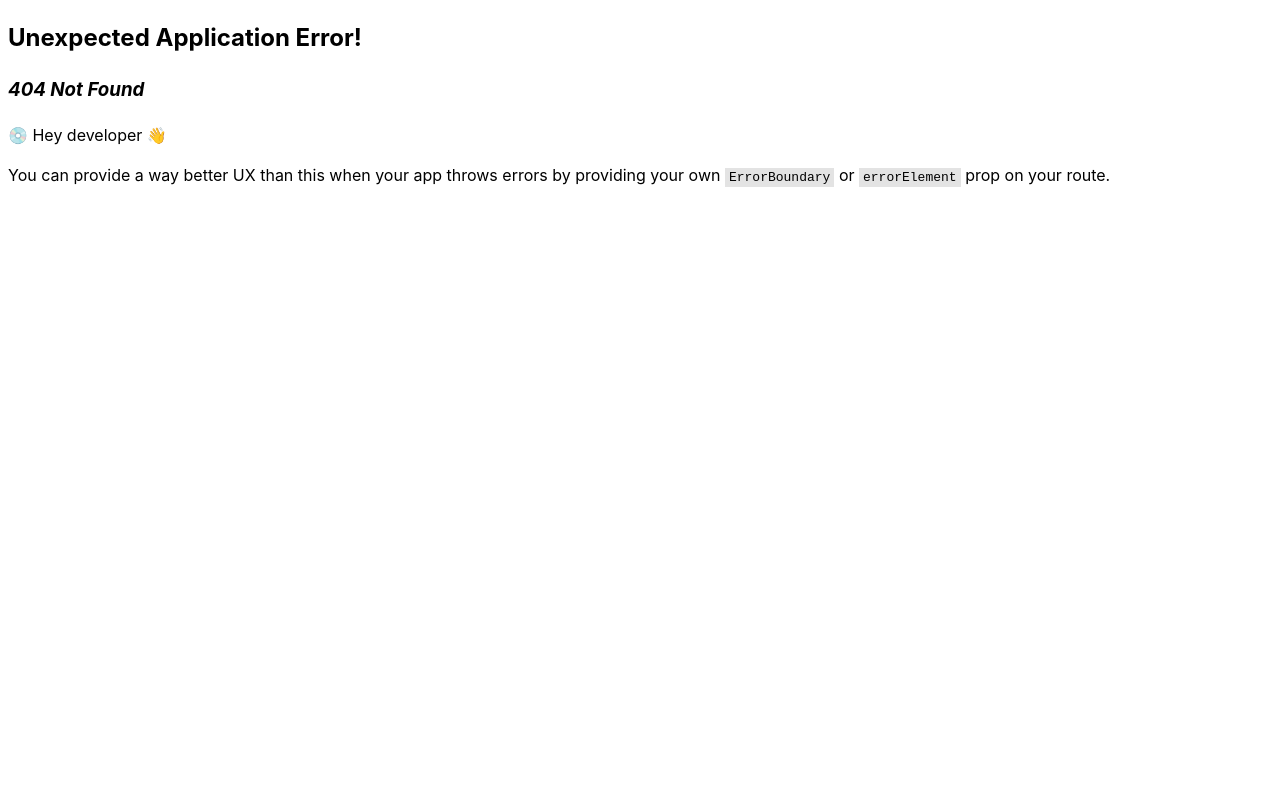
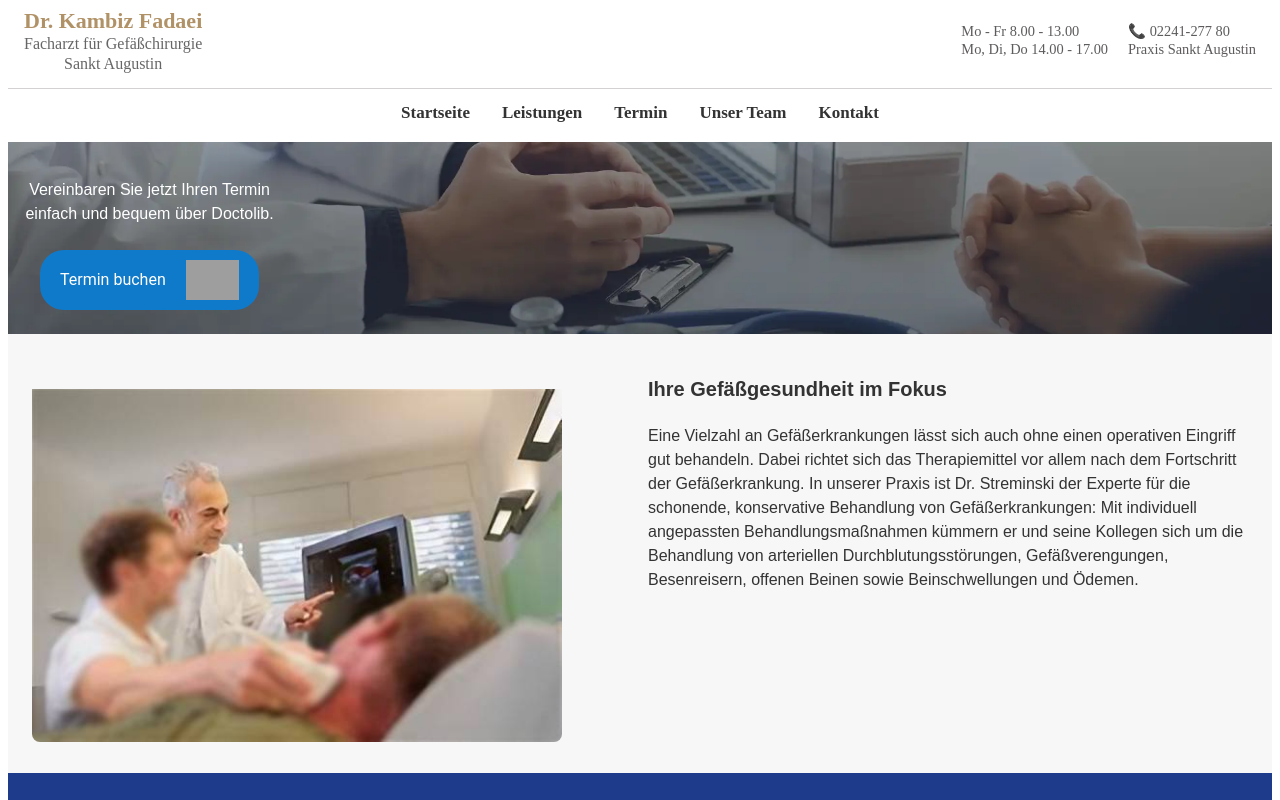
Before and after one commit to Ladan-Mirzaei/gefaesspraxis-fadaei, a React (Vite) app in the folder client/: page /leistungen in a window 1280 px wide. Before the commit this address had no page. Shown: the top 800 px of the page. Built offline with nearby package versions, Linux system fonts and the light colour scheme; grey boxes are pictures that could not be loaded.

Commit message:
Änderung css

```diff
--- a/client/src/App.jsx
+++ b/client/src/App.jsx
@@ -1,4 +1,3 @@
-// https://hausarzt-brs.de/
 import { Outlet } from "react-router-dom";
 import Navbar from "./components/Navbar";
 import Footer from "./components/Footer";
--- a/client/src/components/Footer.jsx
+++ b/client/src/components/Footer.jsx
@@ -5,12 +5,10 @@ export default function Footer() {
   return (
     <div>
       <div className="main-content">
-        {/*  main page  */}
       </div>
 
       <footer className="footer">
         <div className="footer-container">
-          {/* First Row: Left and Right Sections */}
           <div className="footer-first-row">
             {/* Left Section */}
             <div className="footer-left">
--- a/client/src/components/Navbar.jsx
+++ b/client/src/components/Navbar.jsx
@@ -4,6 +4,10 @@ import { NavLink } from "react-router-dom";
 
 function Navbar() {
   const [isOpen, setIsOpen] = useState(false);
+
+  const handleMenuItemClick = () => {
+    setIsOpen(false);
+  };
 
   return (
     <nav className="navbar">
@@ -12,10 +16,25 @@ function Navbar() {
           <span>Dr. Kambiz Fadaei</span>
           <span className="subtitle">Facharzt für Gefäßchirurgie</span>
           <span className="subtitle">Sankt Augustin</span>
-
         </div>
 
-        {/* Hamburger Menu Button - Only visible on small screens */}
+        <div className="info">
+          <div className="info-item">
+            <p>
+              Mo - Fr 8.00 - 13.00 <br /> Mo, Di, Do 14.00 - 17.00
+            </p>
+          </div>
+
+          <div className="info-item">
+            <p>
+              📞 02241-277 80 <br /> Praxis Sankt Augustin
+            </p>
+          </div>
+        </div>
+      </div>
+
+      <div className="nav">
+        {/* Hamburger Menu Button  */}
         <button
           className="hamburger sm:hidden"
           onClick={() => setIsOpen(!isOpen)}
@@ -27,27 +46,30 @@ function Navbar() {
         </button>
 
         <ul className={`nav-links ${isOpen ? "open" : ""}`}>
-        <li>
-          <NavLink to="/">Startseite</NavLink>
-          </li>
-          {/* <li>
-          <NavLink to="/behandlung-gefaesserkrankungen">Krankheitsbilder</NavLink>
+          <li>
+            <NavLink to="/" onClick={handleMenuItemClick}>
+              Startseite
+            </NavLink>
           </li>
           <li>
-          <NavLink to="/behandlung-gefaesserkrankungen">Diagnostik</NavLink>
-          </li>
-           */}
-          <li>
-          <NavLink to="/behandlung-gefaesserkrankungen">Leistungen</NavLink>
+            <NavLink to="/leistungen" onClick={handleMenuItemClick}>
+              Leistungen
+            </NavLink>
           </li>
           <li>
-          <NavLink to="/behandlung-gefaesserkrankungen">Termin</NavLink>
+            <NavLink to="/behandlung-gefaesserkrankungen" onClick={handleMenuItemClick}>
+              Termin
+            </NavLink>
           </li>
           <li>
-            <a href="#team">Unser Team</a>
+            <a href="#team" onClick={handleMenuItemClick}>
+              Unser Team
+            </a>
           </li>
           <li>
-            <a href="#contact">Kontakt</a>
+            <a href="#contact" onClick={handleMenuItemClick}>
+              Kontakt
+            </a>
           </li>
         </ul>
       </div>
--- a/client/src/main.jsx
+++ b/client/src/main.jsx
@@ -3,7 +3,7 @@ import ReactDOM from "react-dom/client";
 import { createBrowserRouter, RouterProvider } from "react-router-dom";
 import App from "./App";
 import Home from "./pages/Home";
-import Service from "./pages/service";
+import Leistungen from "./pages/Leistungen";
 
 const router = createBrowserRouter([
   {
@@ -15,8 +15,8 @@ const router = createBrowserRouter([
         element: <Home />,
       },
       {
-        path: "/behandlung-gefaesserkrankungen",
-        element: <Service />,
+        path: "/leistungen",
+        element: <Leistungen />,
       },
     ],
   },
--- a/client/src/pages/Home.jsx
+++ b/client/src/pages/Home.jsx
@@ -14,19 +14,19 @@ function Home() {
 
       <section className="features">
         <div className="feature">
-          <FaStethoscope size={50} color="#295590" />
+          <FaStethoscope size={30} color="#295590" />
           <p>Vorsorgeuntersuchungen</p>
         </div>
         <div className="feature">
-          <FaUserMd size={50} color="#295590" />
+          <FaUserMd size={30} color="#295590" />
           <p>Häusliche Versorgung</p>
         </div>
         <div className="feature">
-          <FaHospital size={50} color="#295590" />
+          <FaHospital size={30} color="#295590" />
           <p>Diagnostik</p>
         </div>
         <div className="feature">
-          <FaHeartbeat size={50} color="#295590" />
+          <FaHeartbeat size={30} color="#295590" />
           <p>Krankheitsbilder</p>
         </div>
       </section>
@@ -38,27 +38,18 @@ function Home() {
 
   <div className="text-container">
     <h1>
-      Dr. Kambiz Fadaei - Facharzt für Gefäßchirurgie und Endovaskuläre
-      Chirurgie
+    Herzlich willkommen in Ihrer Praxis für Gefäßmedizin
+
     </h1>
 
     <p>
-      Herzlich willkommen in unserer Praxis für Gefäßchirurgie und
-      endovaskuläre Chirurgie. Unser Team bietet Ihnen modernste
-      medizinische Versorgung und individuelle Betreuung in allen Bereichen
-      der Gefäßmedizin. Wir sind spezialisiert auf die Diagnose und
-      Behandlung von Erkrankungen der Blutgefäße und Lymphgefäße.
+    Gesunde Gefäße sind essenziell für Ihr Wohlbefinden und Ihre Lebensqualität. In unserer spezialisierten Praxis für Gefäßchirurgie und Endovaskuläre Chirurgie bieten wir Ihnen eine präzise Diagnostik, modernste Behandlungsmethoden und eine persönliche Betreuung auf höchstem medizinischen Niveau.
     </p>
     <p>
-      Zu unseren Leistungen gehören unter anderem die Behandlung von
-      Krampfadern, Arterienerkrankungen, Aneurysmen sowie minimalinvasive
-      endovaskuläre Eingriffe. Unser Ziel ist es, Ihnen eine erstklassige
-      medizinische Versorgung und persönliche Betreuung auf höchstem Niveau
-      zu bieten.
+    <strong>Dr. Kambiz Fadaei und sein erfahrenes Team</strong> begleiten Sie kompetent bei der Behandlung von arteriellen und venösen Gefäßerkrankungen – von Krampfadern über Durchblutungsstörungen bis hin zu minimalinvasiven Gefäßeingriffen. Unsere Philosophie: individuelle Therapie, schonende Verfahren und nachhaltige Prävention.
     </p>
     <p>
-      Ihre Gesundheit und Ihr Wohlbefinden stehen bei uns an erster Stelle.
-      Wir freuen uns darauf, Sie in unserer Praxis begrüßen zu dürfen!
+    Ob Routineuntersuchung oder spezialisierte Therapie – wir stehen Ihnen mit Fachwissen, innovativen Methoden und einer patientenorientierten Beratung zur Seite. Vereinbaren Sie noch heute einen Termin und lassen Sie uns gemeinsam für Ihre Gefäßgesundheit sorgen.
     </p>
   </div>
 </section>
--- a/client/src/pages/service.jsx
+++ b/client/src/pages/Leistungen.jsx
@@ -1,5 +1,7 @@
 import Slider from "../components/Slider";
 import "../styles/Home.css";
+import "../styles/Leistung.css";
+
 import {
   FaStethoscope,
   FaUserMd,
@@ -12,7 +14,7 @@ function behandlung_Gefaesserkrankungen() {
     <div className="home">
       <Slider />
 
-      <section className="features">
+      {/* <section className="features">
         <div className="feature">
           <FaStethoscope size={50} color="#295590" />
           <p>Vorsorgeuntersuchungen</p>
@@ -29,19 +31,17 @@ function behandlung_Gefaesserkrankungen() {
           <FaHeartbeat size={50} color="#295590" />
           <p>Kardiologie</p>
         </div>
-      </section>
+      </section> */}
 
-      {/* Willkommen-Text-Bereich */}
       <section className="welcome-section">
   <div className="image-container">
-    <img src="images.jpeg" alt="Dr. Kambiz Fadaei" />
+    <img src="leistung.jpg" alt="Dr. Kambiz Fadaei" />
   </div>
 
   <div className="text-container">
-    <h1>
-    Konservative Therapien zur Behandlung von Besenreisern, offenen Beinen und Co.
-
-    </h1>
+    <h3>
+    Ihre Gefäßgesundheit im Fokus
+    </h3>
 
     <p>
     Eine Vielzahl an Gefäßerkrankungen lässt sich auch ohne einen operativen Eingriff
@@ -51,7 +51,7 @@ function behandlung_Gefaesserkrankungen() {
      kümmern er und seine Kollegen sich um die Behandlung von arteriellen Durchblutungsstörungen,
      Gefäßverengungen, Besenreisern, offenen Beinen sowie Beinschwellungen und Ödemen.
     </p>
-    <h1>Operative Therapien zur Krampfadern Behandlung</h1>
+    {/* <h1>Operative Therapien zur Krampfadern Behandlung</h1>
 
     <p>
     Viele Patienten kommen mit dem Wunsch ihre Krampfadern behandeln zu lassen in das Gefäßzentrum am Rudolfplatz in Köln. Damit sind sie bei uns in den besten Händen – als Gefäßspezialisten haben wir schon viele tausend Krampfaderoperationen erfolgreich durchgeführt. Die operative Krampfadern Behandlung gehört heute zu den Routineeingriffen und wird in der Praxis ambulant durchgeführt. Die angebotenen  modernen und minimalinvasiven Therapieverfahren VenaSeal, Venous Closure Fast, Stripping, CHIVA und Mikroschaum-Sklerosierung machen eine äußerst sichere und schonende Entfernung der Krampfadern möglich. Gerne beraten Sie Dr. Müller und Kollegen im Vorfeld zu der individuell passenden Behandlungsmethode.
@@ -62,13 +62,12 @@ function behandlung_Gefaesserkrankungen() {
 
     <p>
     Sie benötigen einen Port oder leiden unter einem Leistenbruch? Neben der konservativen und operativen Behandlung von Gefäßerkrankungen, kümmern wir uns im Gefäßzentrum am Rudolfplatz in Köln auch kurzfristig um die Implantation eines venösen Dauerverweilsystems (Port). Zusätzlich führen wir im angegliederten Hernienzentrum Rudolfplatz Leistenbruch-Operationen kompetent durch.
-    </p>
+    </p> */}
   </div>
 </section>
 
 
 
-      {/* Zitat-Bereich */}
 
     </div>
   );
--- a/client/src/styles/Home.css
+++ b/client/src/styles/Home.css
@@ -5,7 +5,7 @@
 }
 
 .slider {
-  height: 300px;
+  height: 160px;
   background: url("../images/medical-home-5676.webp") center/cover no-repeat;
   display: flex;
   justify-content: flex-start;
@@ -77,16 +77,18 @@
   display: flex;
   justify-content: space-around;
   text-align: center;
-  margin: 2rem 0;
+  margin: 1rem 0;
   flex-wrap: wrap;
-  gap: 2rem;
+  gap: 1rem;
+
 }
 
 .feature {
+
   display: flex;
   flex-direction: column;
   align-items: center;
-  width: 100%;
+   /* width: 100%;  */
   max-width: 200px;
 }
 
@@ -103,8 +105,9 @@
   display: flex;
   align-items: center;
   justify-content: space-between;
-  padding: 24px;
+  padding: 20px 24px 24px 24px;
   gap: 20px;
+  align-items: flex-start;
 }
 
 .image-container {
@@ -115,11 +118,18 @@
   width: 89%;
   height: auto;
   border-radius: 8px;
+  padding-top: 30px;
+  margin-top: 5px;
+  align-items: flex-start;
+
 }
 
 .text-container {
   flex: 2;
   max-width: 600px;
+  padding: 0px;
+
+
 }
 
 .text-container h1 {
@@ -131,6 +141,7 @@
   font-size: 16px;
   line-height: 1.5;
   margin-bottom: 16px;
+
 }
 
 
@@ -186,20 +197,28 @@
   }
   .welcome-section p {
     font-size: 0.95rem;
+    width: 100%;
+
   }
   .welcome-section {
     display: flex;
     flex-direction: column;
     margin: 10px;
+
   }
   .image-container img {
     width: 100%;
+    padding-top: 0px;
+
 
   }
+  .text-container {
+    max-width: 1000px;
+}
 
 }
 
-@media (max-width: 1024px) {
+@media (min-width: 1024px) and (max-width: 1024px) {
   .quote-box p {
     font-size: 1.25rem;
   }
@@ -218,6 +237,8 @@
   .text-container {
     flex: 1;
     max-width: 600px;
+    padding-top: 9px;
+
 }
   .image-container {
     flex: 1;
@@ -230,6 +251,11 @@
   }
   .welcome-section {
     display: flex;
+    padding: 0;
+    margin: 0px;
+    padding: 13px;
+
+
 
   }
   .image-container img {
@@ -237,10 +263,7 @@
     height: 100%;
 
   }
-  .welcome-section {
 
-    padding: 4px;
-  }
 
 
 }
--- /dev/null
+++ b/client/src/styles/Leistung.css
@@ -0,0 +1,3 @@
+h3{
+    font-size: 20px;
+}
--- a/client/src/styles/Navbar.css
+++ b/client/src/styles/Navbar.css
@@ -1,46 +1,66 @@
-/* Navbar Container */
 .navbar {
   background-color: white;
-  box-shadow: 0 2px 5px rgba(0, 0, 0, 0.1);
-  position: fixed;
+  /* box-shadow: 0 2px 5px rgba(0, 0, 0, 0.1); */
+  /* position: fixed; */
   width: 100%;
   top: 0;
-  z-index: 10;
+  /* z-index: 10; */
 }
 
 .navbar-container {
   display: flex;
   justify-content: space-between;
   align-items: center;
-  max-width: 1200px;
+  /* max-width: 1200px; */
   margin: 0 auto;
-  padding: 0.5rem 1rem;
+  padding: 0rem 1rem;
+  font-size: 15px;
+  font-weight: normal;
+
 }
 
-/* Logo */
 /* .logo {
   font-size: 1.5rem;
   font-weight: bold;
   color: #b19267;
 } */
 .logo {
-  font-family: "Playfair Display", serif; /* Matches the font */
-  font-size: 22px; /* Desktop size */
-  font-weight: normal; /* Regular font weight */
-  line-height: 1.2; /* Adjusted for proper spacing */
-  text-align: center; /* Center-align the text */
-  color: #b19267; /* Adjust based on the logo color */
-  font-weight: bold; /* Lighter font for the subtitle */
+  font-family: "Playfair Display", serif;
+  font-size: 22px;
+  font-weight: normal;
+  line-height: 1.2;
+  text-align: center;
+  color: #b19267;
+  font-weight: bold;
 }
 
 .logo .subtitle {
-  font-size: 1rem; /* Smaller font size for the subtitle */
-  font-weight: normal; /* Lighter font for the subtitle */
-  color: #666666; /* Different color for the subtitle */
-  display: block; /* Ensure the subtitle appears on a new line */
+  font-size: 1rem;
+  font-weight: normal;
+  color: #666666;
+  display: block;
 }
 
-/* Hamburger Button - Only shown on small devices */
+.info {
+  display: flex;
+  gap: 20px;
+}
+
+.info-item {
+  display: flex;
+  align-items: center;
+  gap: 8px;
+  font-family: "Playfair Display", serif;    line-height: 18px;
+  font-size: 0.9rem;
+  font-weight: normal;
+  color: #5d5b5b;
+}
+
+.info-item img {
+  height: 20px;
+}
+
+
 .hamburger {
   background: none;
   border: none;
@@ -50,17 +70,18 @@
   gap: 0.3rem;
   padding: 0;
   outline: none;
-  margin-top: 0;
+  padding-bottom: 10px;
+  margin-left: auto;
 }
+
 
 .line {
   width: 25px;
   height: 3px;
-  background-color: #333;
+  background-color: #988712;
   transition: transform 0.3s ease, opacity 0.3s ease;
 }
 
-/* Hamburger Open Animation */
 .line1.open {
   transform: translateY(8px) rotate(45deg);
 }
@@ -71,46 +92,91 @@
   transform: translateY(-8px) rotate(-45deg);
 }
 
-/* Navigation Links */
 .nav-links {
-  display: none; /* Hidden by default */
+
+  display: none;
   flex-direction: column;
   gap: 1rem;
   list-style: none;
   align-items: center;
   padding: 1rem 0;
-  position: absolute;
+  /* position: absolute; */
   top: 75%;
   left: 0;
   right: 0;
   background: white;
-  border-top: 1px solid #ccc;
-  z-index: 20;
+  /* z-index: 20; */
+  justify-content: center;
+  align-items: flex-start;
+padding-left: 20px;
+font-family: "Playfair Display";
+  line-height: 18px;
+  font-weight: 400;
+  font-style: normal;
+  font-size: 15px;
+
 }
 
 .nav-links.open {
-  display: flex; /* Shown when hamburger is clicked */
+  display: flex;
+
 }
 
 .nav-links a {
   text-decoration: none;
   color: #333;
-  font-weight: bold;
+  font-weight: 600;
+  font-family: "Playfair Display";
+  line-height: 18px;
+  font-style: normal;
+  font-size: 17px;
+
+}
+
+@media (max-width: 450px) {
+  .info-item {
+       gap: 0px;
+      padding-right: 0px;
+      font-size: 12px;
+    }
+    .navbar-container {
+          padding: 0;
+          margin: 0px;
+          gap: 0px;
+        }
+        .logo{
+
+          margin-left: 0px;
+          margin-right: 7px;
+          padding-left: 0px;
+        }
+        .info {
+
+       gap: 7px;
+      }
+      .info p{
+
+          border-left: 1px solid gray;
+          padding-left: 5px;
+         }
 }
 
 /* Large Screen Styles */
-@media (min-width: 768px) {
+@media (min-width: 769px) {
   .hamburger {
-    display: none; /* Hide the hamburger button on larger screens */
-  }
+    display: none; }
 
   .nav-links {
-    display: flex; /* Show the navigation links by default */
+    display: flex;
     flex-direction: row;
     position: static;
     gap: 2rem;
     padding: 0;
     background: none;
     border: none;
+    border-top: 1px solid #d3d1d1;
+    padding-top: 15px;
+    padding-bottom: 5px;
+
   }
 }
--- a/client/vite.config.js
+++ b/client/vite.config.js
@@ -1,7 +1,6 @@
 import { defineConfig } from 'vite'
 import react from '@vitejs/plugin-react-swc'
 
-// https://vite.dev/config/
 export default defineConfig({
   plugins: [react()],
 })
```
Also changed, not shown: client/src/index.html (+1 -7 lines), client/public/leistung.jpg (added).
